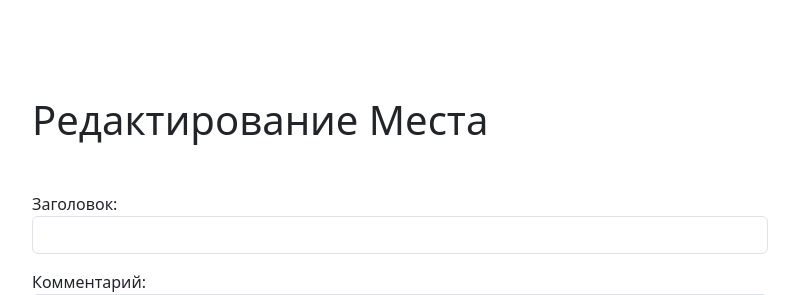
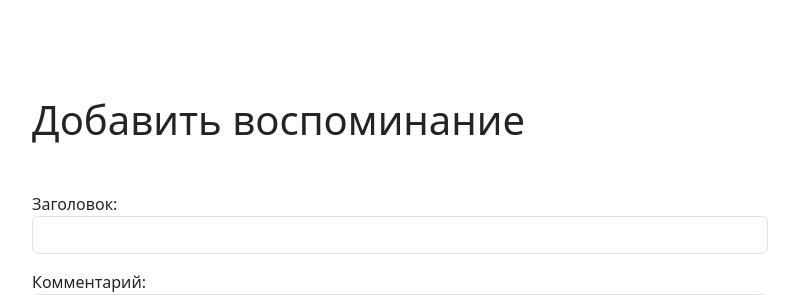
Before and after one commit to babanlive/Places_Remember, a Django app: page /new/ in a window 1280 px wide. Shown: the part 56-351 px from the top of the page, without its empty margins (240-1039 px from the left). Run offline with Django 4.2, Linux system fonts and the light colour scheme; the visitor is signed in with stand-in values (Sample User, id 1); some libraries are stand-ins or nearby versions.

Commit message:
edit title for add_place.html

```diff
--- a/places/templates/places/add_place.html
+++ b/places/templates/places/add_place.html
@@ -9,7 +9,7 @@
     <div class="row justify-content-center">
         <div class="col-12 col-md-8">
             <div class="d-flex justify-content-between align-items-center mb-4">
-                <h1 class="mb-4">Редактирование Места</h1>
+                <h1 class="mb-4">{{ title_page }}</h1>
             </div>
             <div class="form-group">
                 <form id="memory-form" method="post" action="">
--- a/places/views.py
+++ b/places/views.py
@@ -29,7 +29,7 @@ class CreatePlace(LoginRequiredMixin, CreateView):
     form_class = PlaceForm
     template_name = 'places/add_place.html'
     extra_context = {
-        'title_page': 'Добавление воспоминание',
+        'title_page': 'Добавить воспоминание',
     }
     success_url = reverse_lazy('places:home')
 
@@ -45,6 +45,6 @@ class EditPlace(LoginRequiredMixin, UpdateView):
     form_class = PlaceForm
     template_name = 'places/add_place.html'
     extra_context = {
-        'title_page': 'Редактирование воспоминание',
+        'title_page': 'Редактировать воспоминание',
     }
     success_url = reverse_lazy('places:home')
```
